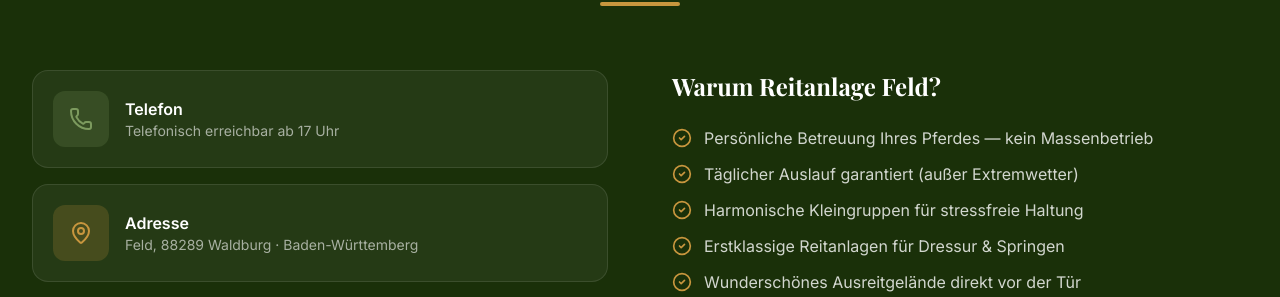
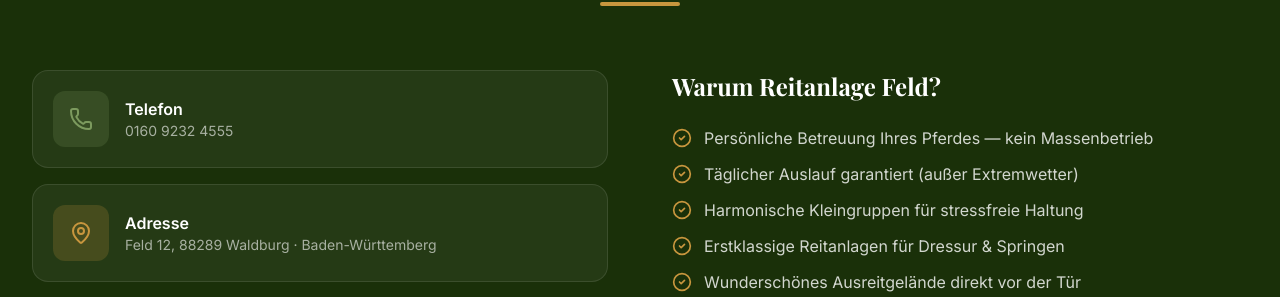
Before and after one commit to nikolausstohr-reitanlage/reitanlage-feld, a React (Vite) app: page / in a window 1280 px wide. Shown: the part 7080-7377 px from the top of the page. Built offline with nearby package versions, Linux system fonts and the light colour scheme.

Commit message:
Beschreibung der Änderung

```diff
--- a/src/components/sections/Kontakt.jsx
+++ b/src/components/sections/Kontakt.jsx
@@ -30,7 +30,7 @@ export default function Kontakt() {
                   </div>
                   <div>
                     <p className="text-white font-semibold">Telefon</p>
-                    <p className="text-white/60 text-sm">Telefonisch erreichbar ab 17 Uhr</p>
+                    <p className="text-white/60 text-sm">0160 9232 4555</p>
                   </div>
                 </div>
 
@@ -40,7 +40,7 @@ export default function Kontakt() {
                   </div>
                   <div>
                     <p className="text-white font-semibold">Adresse</p>
-                    <p className="text-white/60 text-sm">Feld, 88289 Waldburg · Baden-Württemberg</p>
+                    <p className="text-white/60 text-sm">Feld 12, 88289 Waldburg · Baden-Württemberg</p>
                   </div>
                 </div>
 
```
